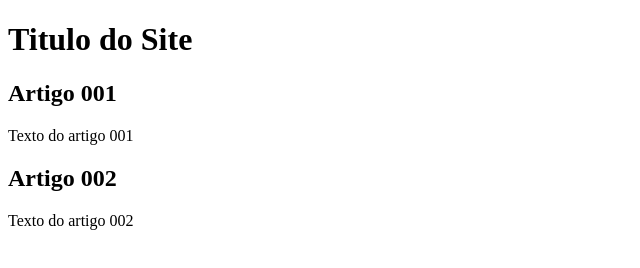
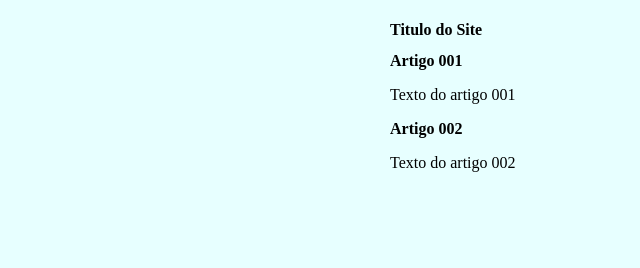
Before and after one commit to isabelaxavierr/projeto-site, a plain HTML site: page index.html in a window 1280 px wide. Shown: the whole page, without its empty margins (0-640 px from the left). Drawn offline with Linux system fonts and the light colour scheme.

Commit message:
inicio do design

```diff
--- /dev/null
+++ b/estilos/style.css
@@ -0,0 +1,11 @@
+*{
+    font-family: 'Times New Roman', Times, serif;
+    font-size: 16px;
+}
+
+body{
+    background-color: rgb(231, 255, 255);
+    width: 500px;
+    margin: auto;
+    padding: 10px;
+}
--- a/index.html
+++ b/index.html
@@ -4,6 +4,7 @@
     <meta charset="UTF-8">
     <meta name="viewport" content="width=device-width, initial-scale=1.0">
     <title>Titulo do Site</title>
+    <link rel="stylesheet" href="estilos/style.css">
 </head>
 <body>
     <main>
```
